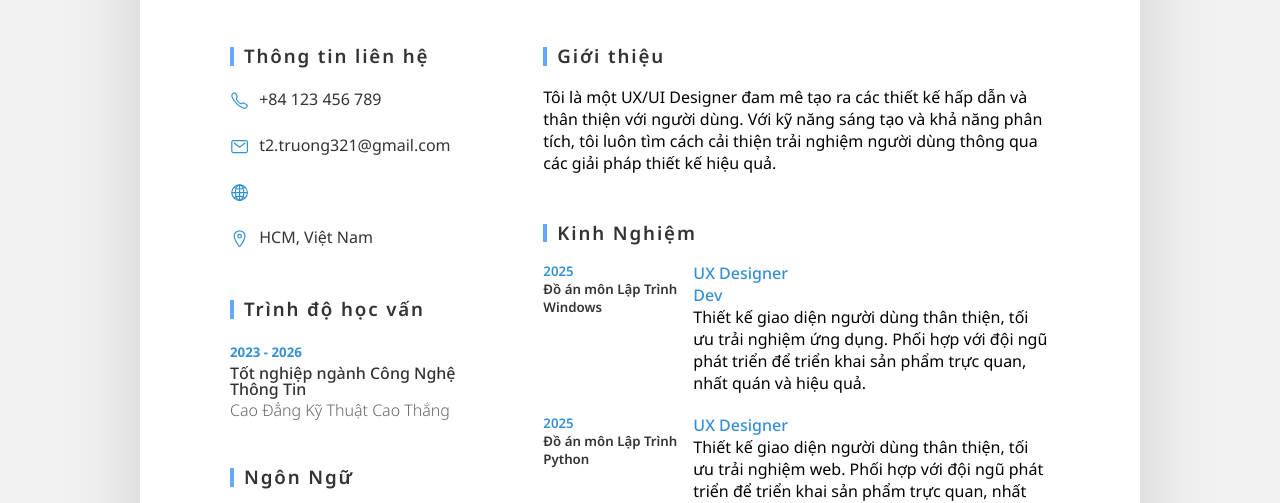
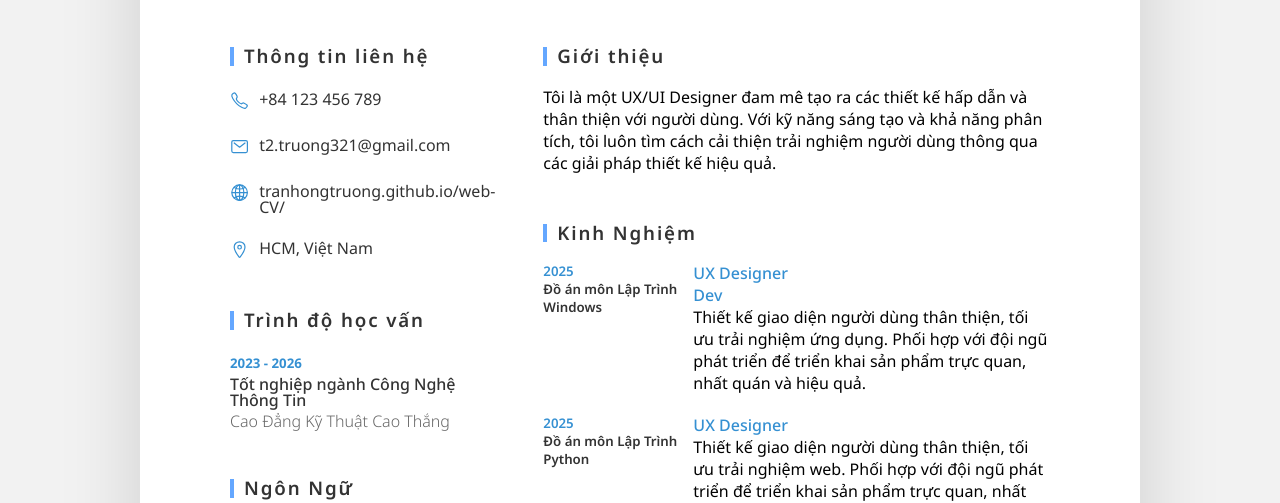
Before and after one commit to TranHongTruong/web-CV, a plain HTML site: page index.html in a window 1280 px wide. Shown: the part 293-796 px from the top of the page. Drawn offline with nearby package versions, Linux system fonts and the light colour scheme.

Commit message:
Update index.html

```diff
--- a/index.html
+++ b/index.html
@@ -36,7 +36,7 @@
                     </li>
                     <li>
                         <span class="icon"><ion-icon name="globe-outline"></ion-icon></span>
-                        <span class="text"></span>
+                        <span class="text">tranhongtruong.github.io/web-CV/</span>
                     </li>
                     <li>
                         <span class="icon"><ion-icon name="location-outline"></ion-icon></span>
```
